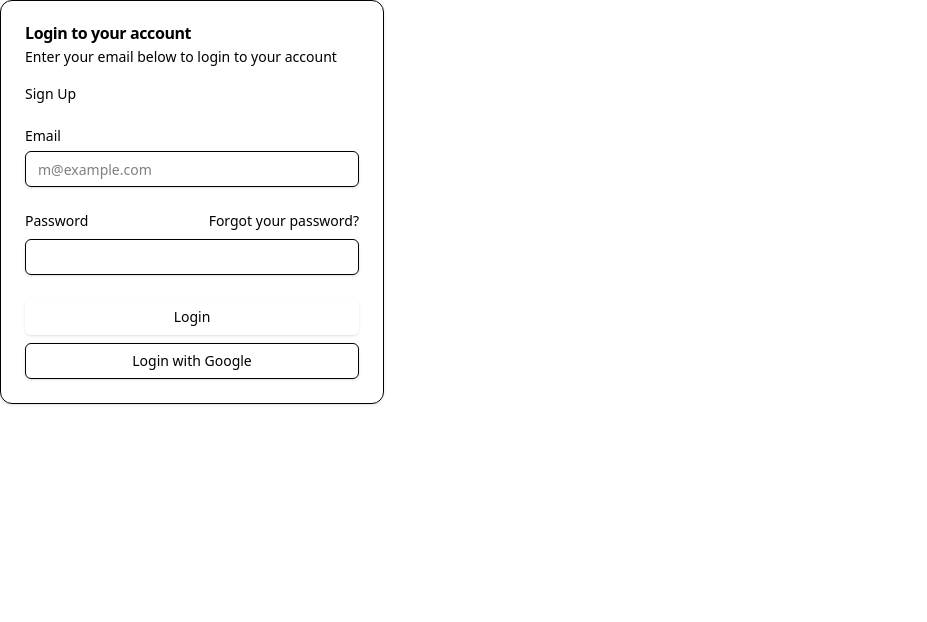
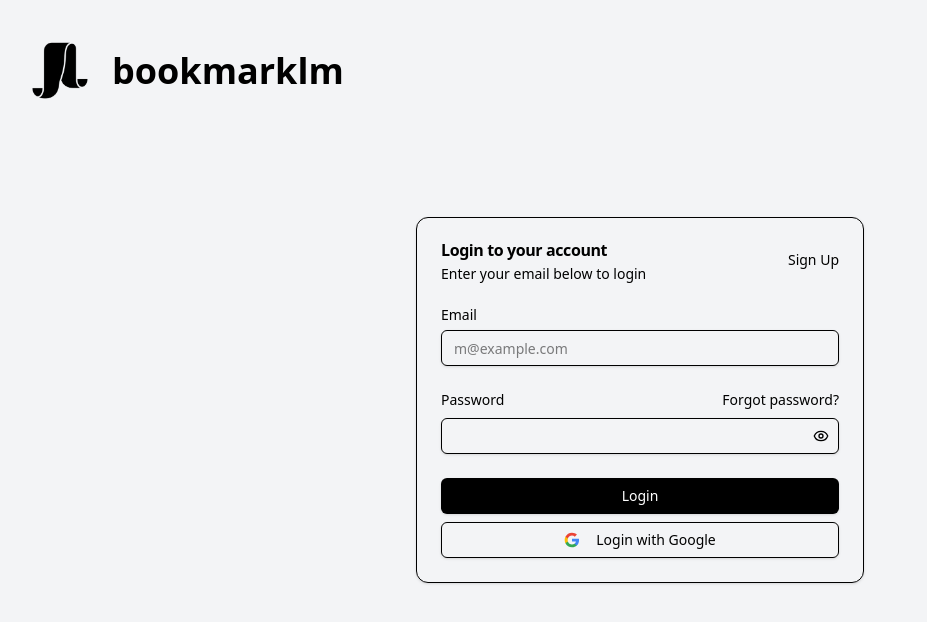
Before and after one commit to skn21-final-1team/frontend, a Next.js app: page /login in a window 1280 px wide. Shown: the top 622 px of the page, without its empty margins (0-927 px from the left). Built offline with nearby package versions, Linux system fonts and the light colour scheme.

Commit message:
Feat: 로그인 페이지 UI 개선

```diff
--- a/src/containers/login/index.container.tsx
+++ b/src/containers/login/index.container.tsx
@@ -1,4 +1,9 @@
-import { Button } from '@/shared/components/ui'
+'use client'
+
+import { useState } from 'react'
+import { Eye, EyeOff } from 'lucide-react'
+import Image from 'next/image'
+import { Button } from '@/shared/components/ui/button'
 import {
   Card,
   CardContent,
@@ -6,20 +11,32 @@
   CardFooter,
   CardHeader,
   CardTitle,
-} from '@/shared/components/ui'
-import { Input } from '@/shared/components/ui'
-import { Label } from '@/shared/components/ui'
+} from '@/shared/components/ui/card'
+import { Input } from '@/shared/components/ui/input'
+import { Label } from '@/shared/components/ui/label'
 
 export function LoginContainer() {
+  const [showPassword, setShowPassword] = useState(false)
   return (
-    <Card className="w-full max-w-sm">
-      <CardHeader>
+    <div className="relative flex min-h-screen items-center justify-center bg-gray-100 p-4">
+      <div className="absolute -left-10 top-4 flex items-center">
+        <Image
+          src="/notebooklm_logo.png"
+          alt="Logo"
+          width={200}
+          height={200}
+          className="object-contain"
+        />
+        <span className="text-4xl font-bold text-black -ml-12">bookmarklm</span>
+      </div>
+      <Card className="w-full max-w-md">
+        <CardHeader className="flex flex-row items-start justify-between space-y-0">
+          <div className="flex flex-col gap-1.5">
             <CardTitle>Login to your account</CardTitle>
-        <CardDescription>Enter your email below to login to your account</CardDescription>
-
-        {/* CardAction 대신 일반 div나 바로 아래에 둬도 됩니다 */}
-        <div className="mt-2">
-          <Button variant="link" className="p-0 h-auto">
+            <CardDescription>Enter your email below to login</CardDescription>
+          </div>
+          <div className="flex items-center p-0">
+            <Button variant="link" className="px-0 h-auto">
               Sign Up
             </Button>
           </div>
@@ -39,22 +56,63 @@
                     href="#"
                     className="ml-auto inline-block text-sm underline-offset-4 hover:underline"
                   >
-                  Forgot your password?
+                    Forgot password?
                   </a>
                 </div>
-              <Input id="password" type="password" required />
+
+                <div className="relative">
+                  <Input id="password" type={showPassword ? 'text' : 'password'} required />
+                  <Button
+                    type="button"
+                    variant="ghost"
+                    size="icon"
+                    className="absolute right-0 top-0 h-full w-9 px-3 py-2 hover:bg-transparent text-muted-foreground"
+                    onClick={() => setShowPassword(!showPassword)}
+                  >
+                    {showPassword ? <EyeOff className="h-4 w-4" /> : <Eye className="h-4 w-4" />}
+                    <span className="sr-only">Toggle password visibility</span>
+                  </Button>
+                </div>
               </div>
             </div>
           </form>
         </CardContent>
         <CardFooter className="flex-col gap-2">
-        <Button type="submit" className="w-full">
+          <Button type="submit" className="w-full bg-black text-white hover:bg-black/90">
             Login
           </Button>
           <Button variant="outline" className="w-full">
+            <svg
+              className="mr-2 h-4 w-4"
+              aria-hidden="true"
+              focusable="false"
+              data-prefix="fab"
+              data-icon="google"
+              role="img"
+              xmlns="http://www.w3.org/2000/svg"
+              viewBox="0 0 24 24"
+            >
+              <path
+                d="M22.56 12.25c0-.78-.07-1.53-.2-2.25H12v4.26h5.92c-.26 1.37-1.04 2.53-2.21 3.31v2.77h3.57c2.08-1.92 3.28-4.74 3.28-8.09z"
+                fill="#4285F4"
+              />
+              <path
+                d="M12 23c2.97 0 5.46-.98 7.28-2.66l-3.57-2.77c-.98.66-2.23 1.06-3.71 1.06-2.86 0-5.29-1.93-6.16-4.53H2.18v2.84C3.99 20.53 7.7 23 12 23z"
+                fill="#34A853"
+              />
+              <path
+                d="M5.84 14.09c-.22-.66-.35-1.36-.35-2.09s.13-1.43.35-2.09V7.07H2.18C1.43 8.55 1 10.22 1 12s.43 3.45 1.18 4.93l2.85-2.22.81-.62z"
+                fill="#FBBC05"
+              />
+              <path
+                d="M12 5.38c1.62 0 3.06.56 4.21 1.64l3.15-3.15C17.45 2.09 14.97 1 12 1 7.7 1 3.99 3.47 2.18 7.07l3.66 2.84c.87-2.6 3.3-4.53 6.16-4.53z"
+                fill="#EA4335"
+              />
+            </svg>
             Login with Google
           </Button>
         </CardFooter>
       </Card>
+    </div>
   )
 }
```
Also changed, not shown: public/notebooklm_logo.png (added). Lines whose indentation alone changed are shown as unchanged.
